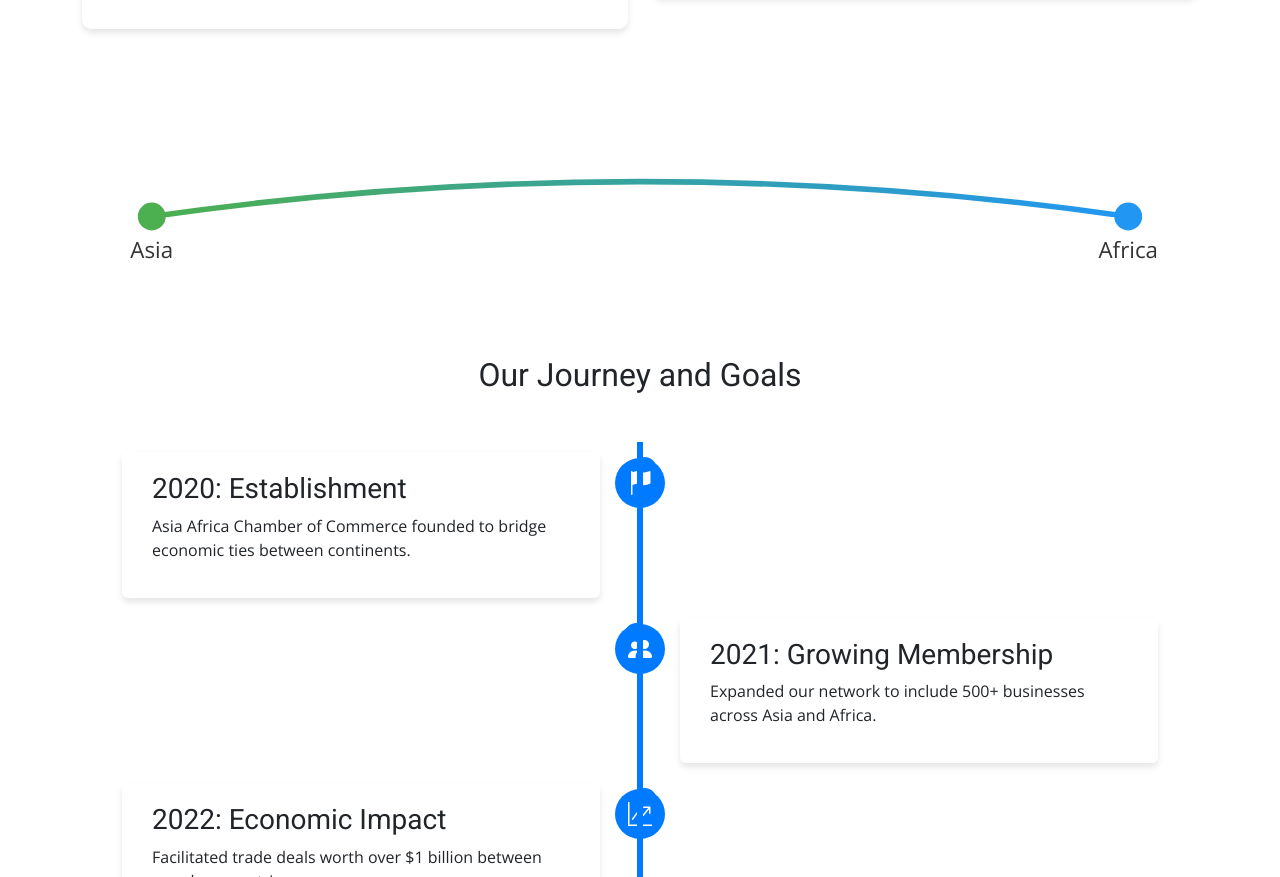
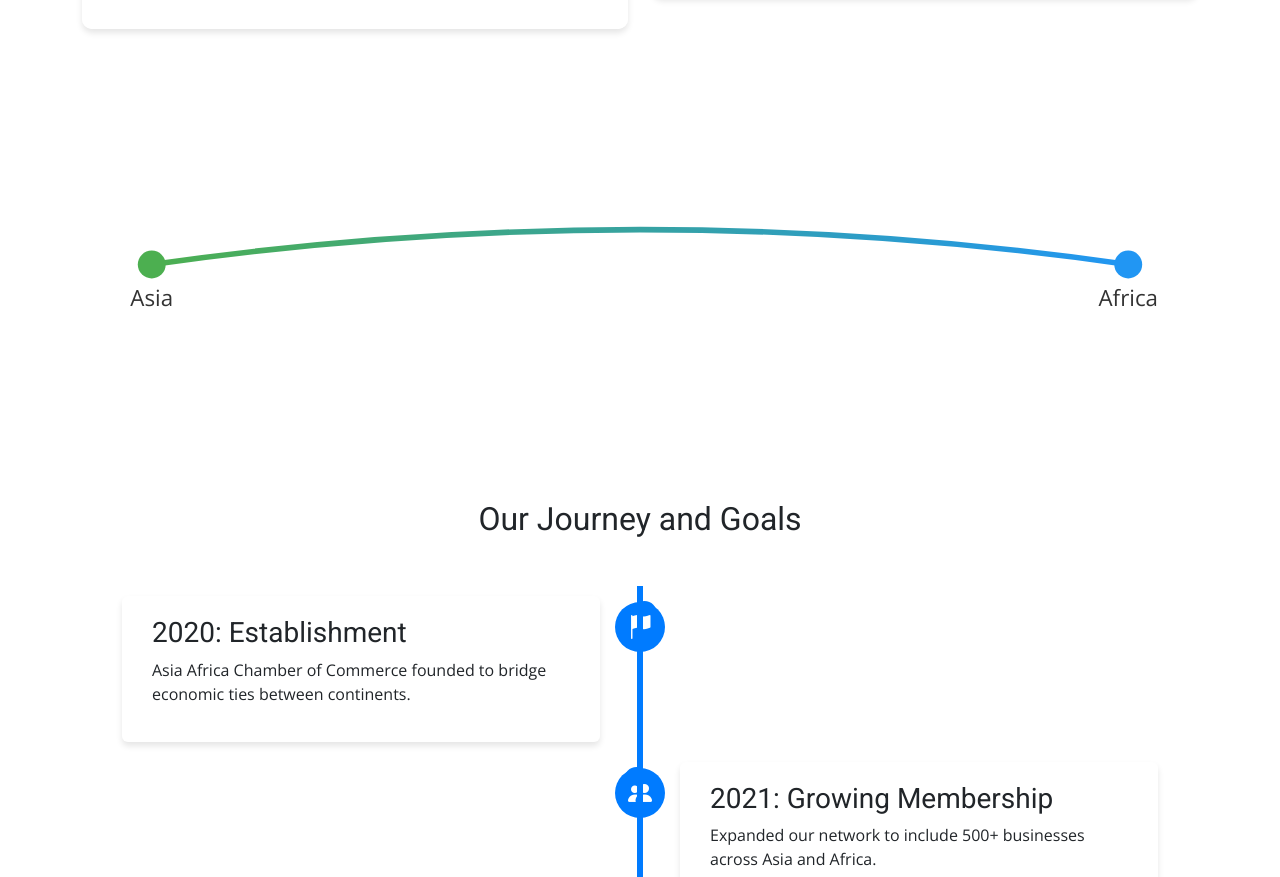
Before and after one commit to Epaphrus/AACC, a website: page index.html in a window 1280 px wide. Shown: the part 1308-2185 px from the top of the page. Drawn offline with nearby package versions, Linux system fonts and the light colour scheme.

Commit message:
asia africa animation

```diff
--- a/index.html
+++ b/index.html
@@ -162,7 +162,7 @@
                         </div>
                     </div>
                 </div>
-                <div class="row mt-5">
+                <div class="row my-5 py-5">
                     <div class="col-12 text-center">
                         <svg width="100%" height="200" viewBox="0 0 800 200" xmlns="http://www.w3.org/2000/svg">
                             <defs>
```
